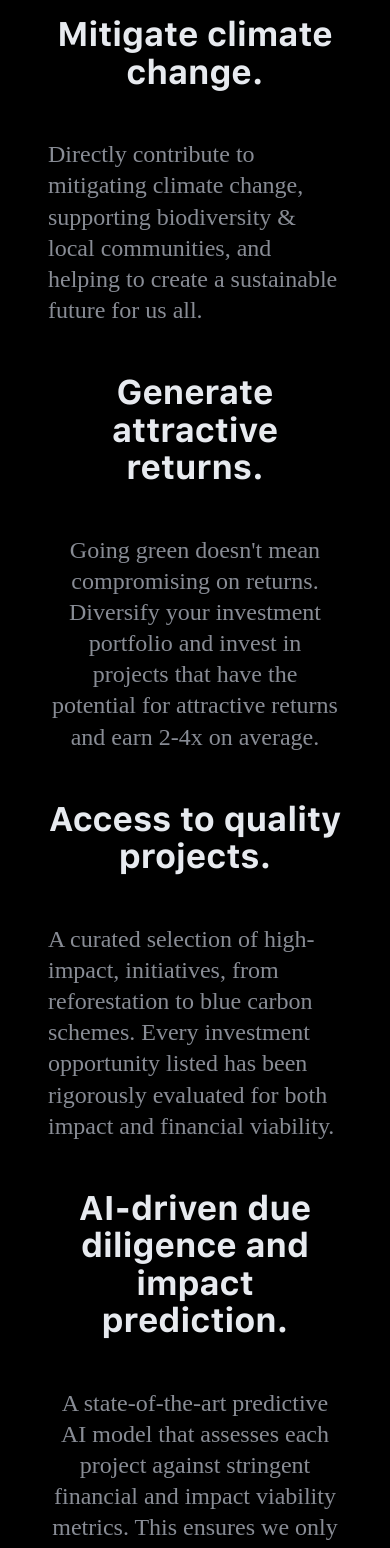
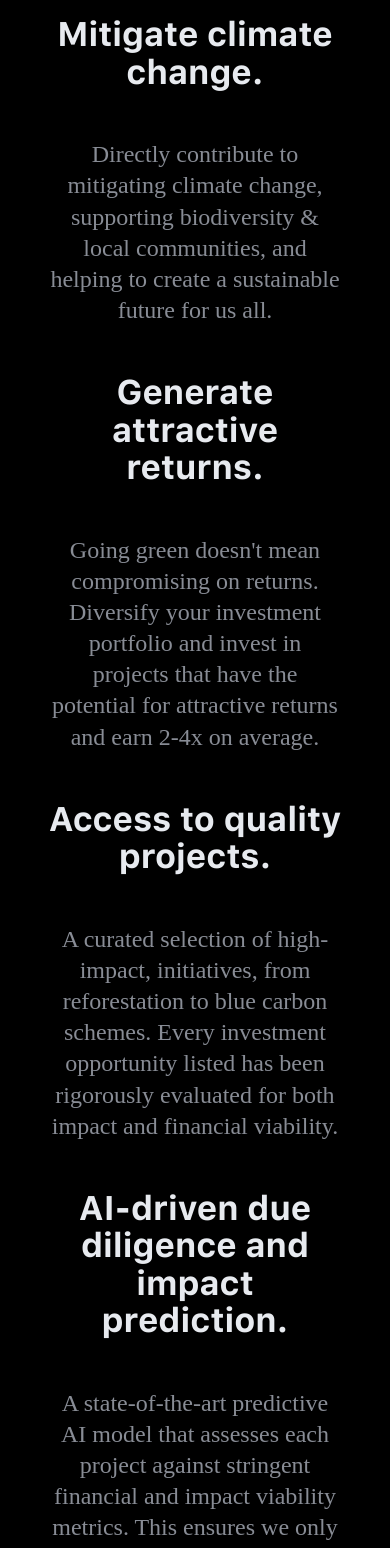
Before and after one commit to ClementeSerrano/web-app-boilerplate, a React (Create React App) app: page / in a window 390 px wide. Shown: the part 1720-3268 px from the top of the page. Built offline with nearby package versions, Linux system fonts and the light colour scheme; no server answers; a web font is replaced by a local one.

Commit message:
:children_crossing: Improve styles on mobile

```diff
--- a/src/home/pages/sections/FeaturesSection/FeaturesSection.styles.ts
+++ b/src/home/pages/sections/FeaturesSection/FeaturesSection.styles.ts
@@ -2,7 +2,6 @@ import styled from 'styled-components';
 
 export const FeaturesSubsectionContainer = styled.div`
   display: flex;
-  // position: relative;
   margin-top: 80px;
   justify-content: space-between;
   align-items: center;
--- a/src/home/pages/sections/FeaturesSection/FeaturesSection.tsx
+++ b/src/home/pages/sections/FeaturesSection/FeaturesSection.tsx
@@ -50,7 +50,10 @@ export default function FeaturesSection() {
             as="p"
             variant="title5"
             color="level3"
-            style={{ maxWidth: 380 }}
+            style={{
+              maxWidth: 380,
+              textAlign: isPhone ? 'center' : 'left',
+            }}
           >
             Directly contribute to mitigating climate change, supporting
             biodiversity & local communities, and helping to create a
@@ -131,7 +134,10 @@ export default function FeaturesSection() {
             as="p"
             variant="title5"
             color="level3"
-            style={{ maxWidth: 380 }}
+            style={{
+              maxWidth: 380,
+              textAlign: isPhone ? 'center' : 'left',
+            }}
           >
             A curated selection of high-impact, initiatives, from reforestation
             to blue carbon schemes. Every investment opportunity listed has been
--- a/src/home/pages/sections/HowItWorksSection/HowItWorksSection.tsx
+++ b/src/home/pages/sections/HowItWorksSection/HowItWorksSection.tsx
@@ -36,7 +36,10 @@ export default function HowItWorksSection() {
             <Typography
               as="h1"
               variant="title4"
-              style={{ color: theme.palette.primary.main }}
+              style={{
+                color: theme.palette.primary.main,
+                fontWeight: theme.typography.fontWeights.bold,
+              }}
             >
               1.
             </Typography>
@@ -67,7 +70,10 @@ export default function HowItWorksSection() {
             <Typography
               as="h1"
               variant="title4"
-              style={{ color: theme.palette.primary.main }}
+              style={{
+                color: theme.palette.primary.main,
+                fontWeight: theme.typography.fontWeights.bold,
+              }}
             >
               2.
             </Typography>
@@ -98,7 +104,10 @@ export default function HowItWorksSection() {
             <Typography
               as="h1"
               variant="title4"
-              style={{ color: theme.palette.primary.main }}
+              style={{
+                color: theme.palette.primary.main,
+                fontWeight: theme.typography.fontWeights.bold,
+              }}
             >
               3.
             </Typography>
@@ -109,7 +118,7 @@ export default function HowItWorksSection() {
             variant="title6"
             style={{ marginBottom: theme.spacing.sm }}
           >
-            SVV Management.
+            SPV Management.
           </Typography>
 
           <Typography as="p" variant="paragraph1" color="level3">
@@ -129,7 +138,10 @@ export default function HowItWorksSection() {
             <Typography
               as="h1"
               variant="title4"
-              style={{ color: theme.palette.primary.main }}
+              style={{
+                color: theme.palette.primary.main,
+                fontWeight: theme.typography.fontWeights.bold,
+              }}
             >
               4.
             </Typography>
@@ -160,7 +172,10 @@ export default function HowItWorksSection() {
             <Typography
               as="h1"
               variant="title4"
-              style={{ color: theme.palette.primary.main }}
+              style={{
+                color: theme.palette.primary.main,
+                fontWeight: theme.typography.fontWeights.bold,
+              }}
             >
               5.
             </Typography>
```
